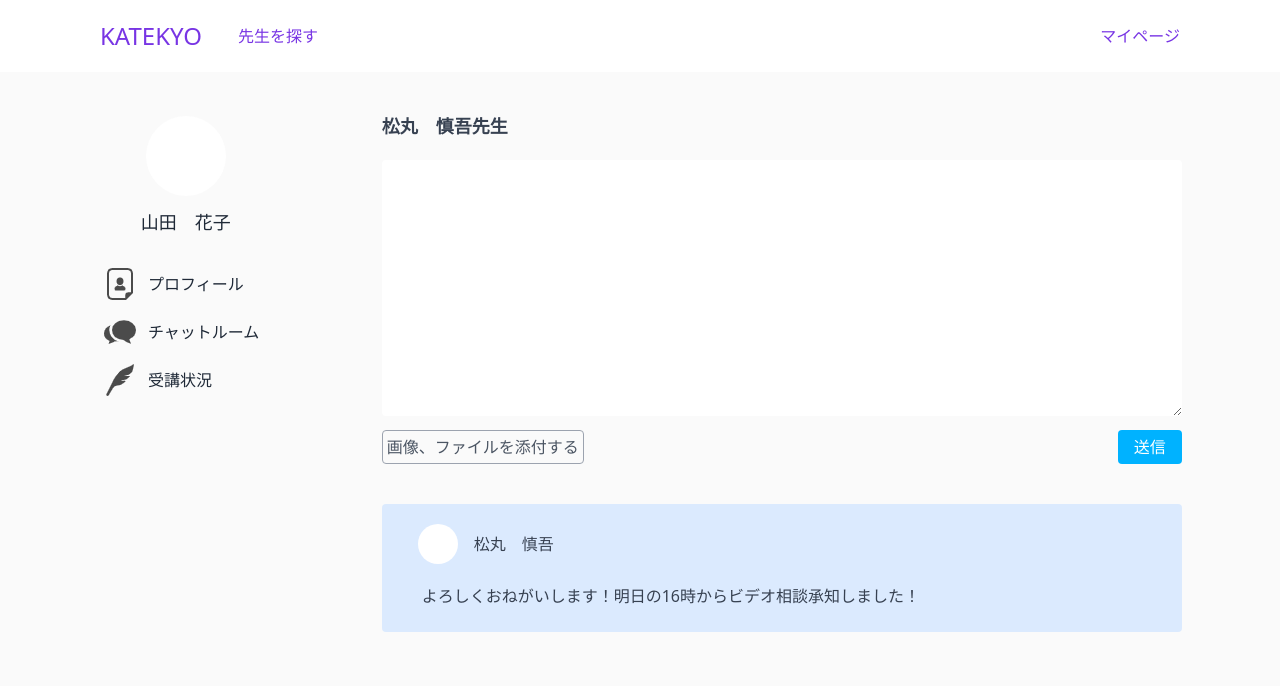
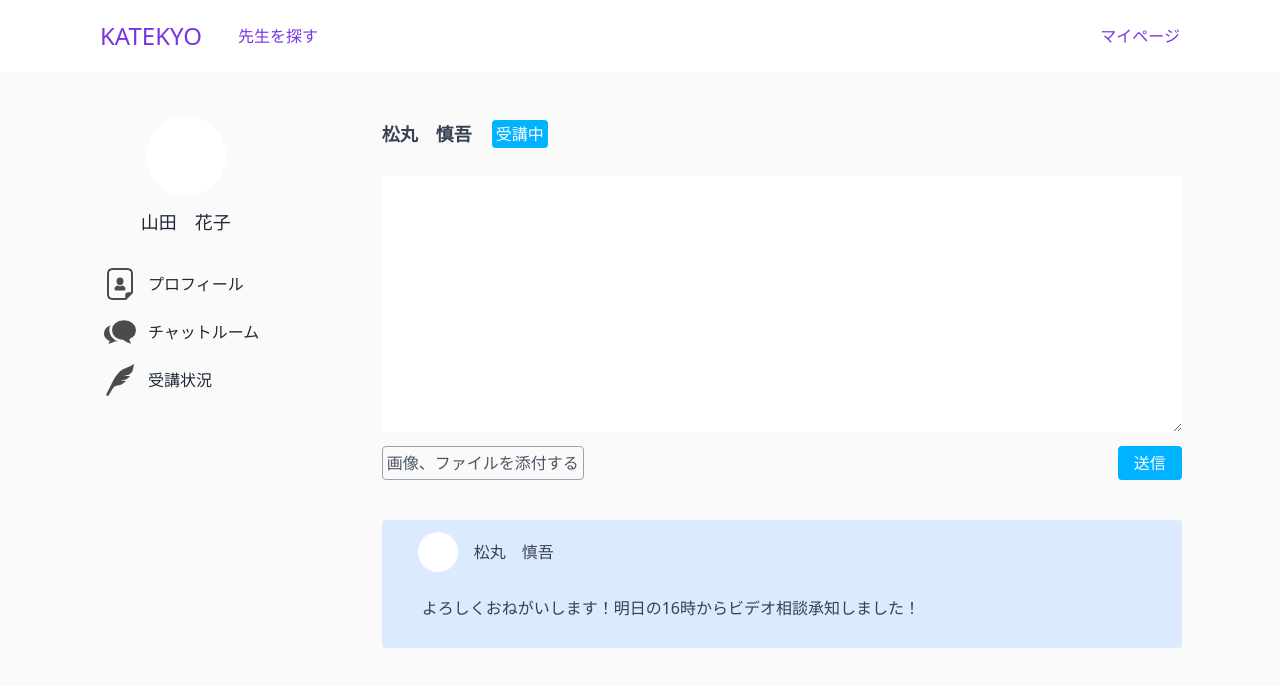
Before and after one commit to iamyabui/katekyo, a Next.js app: page /studentEachChatRoom in a window 1280 px wide. Shown: the top 686 px of the page. Built offline with nearby package versions, Linux system fonts and the light colour scheme.

Commit message:
ステータスの追加とそれに伴う修正

```diff
--- a/components/box/chatMessage.js
+++ b/components/box/chatMessage.js
@@ -4,7 +4,7 @@ export default function ChatMessage() {
   return (
     <div className="h-32 w-[50rem] bg-blue-100 py-2 px-5 rounded">
       <ChatName />
-      <p className="px-5">
+      <p className="px-5 mt-5">
         よろしくおねがいします！明日の16時からビデオ相談承知しました！
       </p>
     </div>
--- a/components/box/chatName.js
+++ b/components/box/chatName.js
@@ -2,7 +2,7 @@ import IconSmall from "../icon/iconSmall";
 
 export default function ChatName() {
   return (
-    <div className="flex pl-4 py-2 mb-2 items-center">
+    <div className="flex pl-4 mr-5 items-center">
       <IconSmall />
       <p className="ml-4">松丸　慎吾</p>
     </div>
--- a/components/box/chatNameList.js
+++ b/components/box/chatNameList.js
@@ -1,9 +1,14 @@
 import ChatName from "./chatName";
+import Status from "../buttons/status";
 
 export default function ChatNameList() {
   return (
     <div className="h-32 w-[50rem] bg-blue-100 py-2 px-5 rounded">
-      <ChatName />
+      <div className="flex items-center py-2 mb-2">
+        <ChatName />
+        <Status />
+      </div>
+
       <p className="px-5">
         よろしくおねがいします！明日の16時からビデオ相談承知しました！
       </p>
--- a/components/box/eachMessage.js
+++ b/components/box/eachMessage.js
@@ -2,10 +2,10 @@ import IconSmall from "../icon/iconSmall";
 
 export default function EachMessage() {
   return (
-    <div className="flex px-4 py-1 mb-2 items-center rounded">
-      <IconSmall />
-      <p className="ml-4 py-2 px-5 bg-white rounded-full my-5">
-        よろしくおねがいします！
+    <div className="h-32 w-[50rem] bg-blue-100 py-2 px-5 rounded">
+      <ChatName />
+      <p className="px-5 mt-5">
+        よろしくおねがいします！明日の16時からビデオ相談承知しました！
       </p>
     </div>
   );
--- a/components/buttons/status.js
+++ b/components/buttons/status.js
@@ -1,7 +1,9 @@
 export default function Status() {
   return (
     <>
-      <button className="bg-origin-blue text-white px-1 rounded">受講中</button>
+      <button className="bg-origin-blue text-white px-1 h-7 rounded">
+        受講中
+      </button>
     </>
   );
 }
--- a/pages/studentEachChatRoom.js
+++ b/pages/studentEachChatRoom.js
@@ -4,6 +4,7 @@ import ChatMessage from "../components/box/chatMessage";
 import EditMessage from "../components/form/editMessage";
 import Send from "../components/buttons/send";
 import AttachFile from "../components/buttons/attachFile";
+import Status from "../components/buttons/status";
 
 export default function StudentChatRoom() {
   return (
@@ -14,7 +15,10 @@ export default function StudentChatRoom() {
           <StudentLeftMenu />
           <div className="mx-auto">
             <div>
-              <h1 className="text-lg font-bold mb-5">松丸　慎吾先生</h1>
+              <div className="flex items-center py-2 mb-5">
+                <h1 className="text-lg font-bold mr-5">松丸　慎吾</h1>
+                <Status />
+              </div>
               <EditMessage />
               <div className="w-[50rem] py-2 flex justify-between mb-8">
                 <AttachFile />
--- a/pages/teacherEachChatRoom.js
+++ b/pages/teacherEachChatRoom.js
@@ -4,6 +4,7 @@ import EditMessage from "../components/form/editMessage";
 import Send from "../components/buttons/send";
 import AttachFile from "../components/buttons/attachFile";
 import TeacherLeftMenu from "../components/common/teacherLeftMenu";
+import Status from "../components/buttons/status";
 
 export default function StudentChatRoom() {
   return (
@@ -14,7 +15,11 @@ export default function StudentChatRoom() {
           <TeacherLeftMenu />
           <div className="mx-auto">
             <div>
-              <h1 className="text-lg font-bold mb-5">松丸　慎吾</h1>
+              <div className="flex items-center py-2 mb-5">
+                <h1 className="text-lg font-bold mr-5">松丸　慎吾</h1>
+                <Status />
+              </div>
+
               <EditMessage />
               <div className="w-[50rem] py-2 flex justify-between mb-8">
                 <AttachFile />
```
